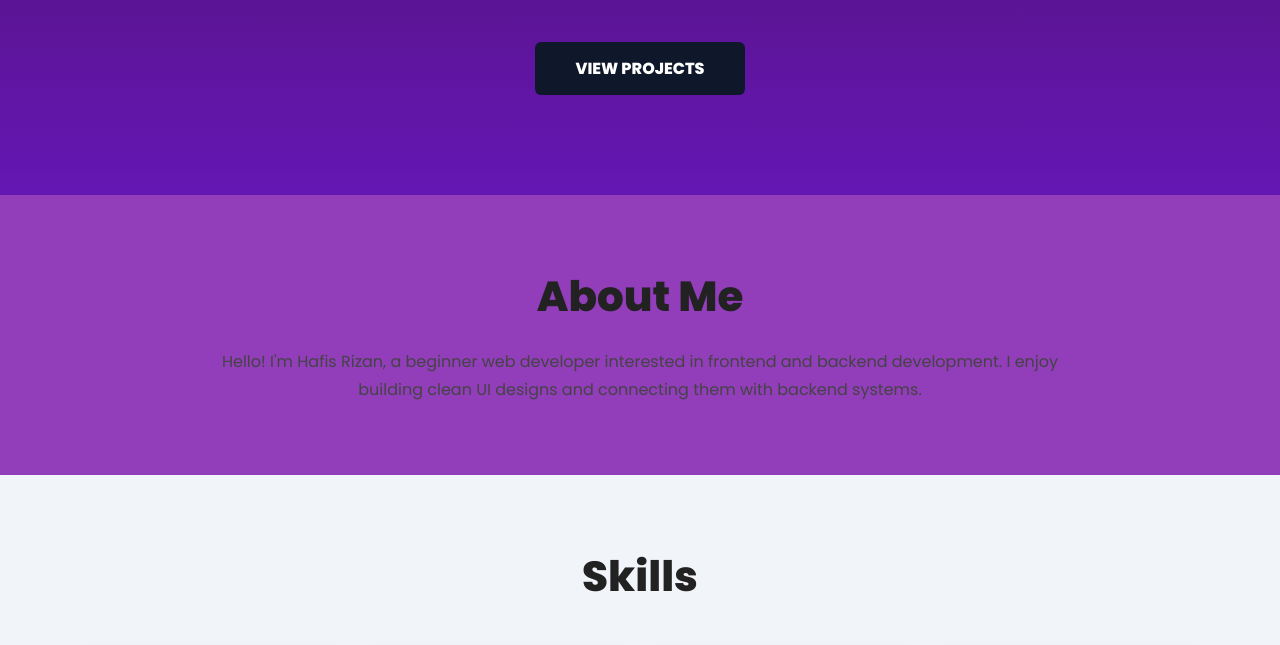
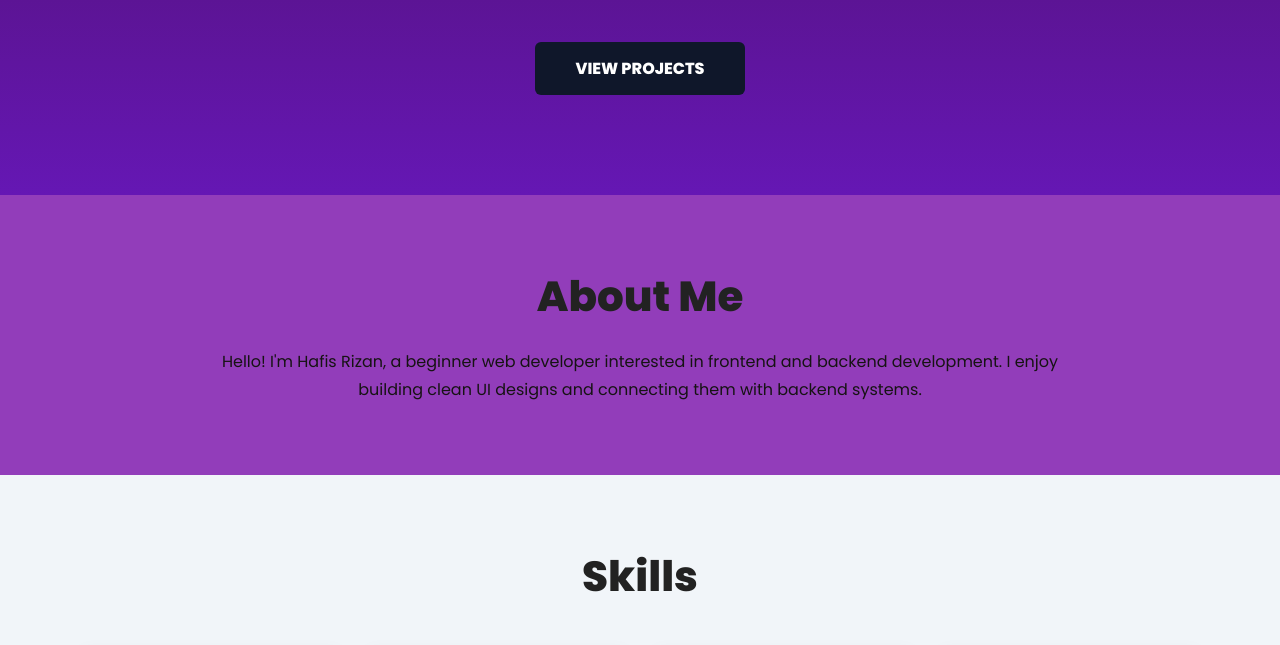
Before and after one commit to 25bcyc27-ux/portfoliowebsite, a plain HTML site: page index.html in a window 1280 px wide. Shown: the part 448-1093 px from the top of the page. Drawn offline with Linux system fonts and the light colour scheme.

Commit message:
color chnged

```diff
--- a/style.css
+++ b/style.css
@@ -107,7 +107,7 @@ body {
   margin: auto;
   font-size: 16px;
   line-height: 1.8;
-  color: #444;
+  color: #161313;
 }
 
 .light-section {
```
